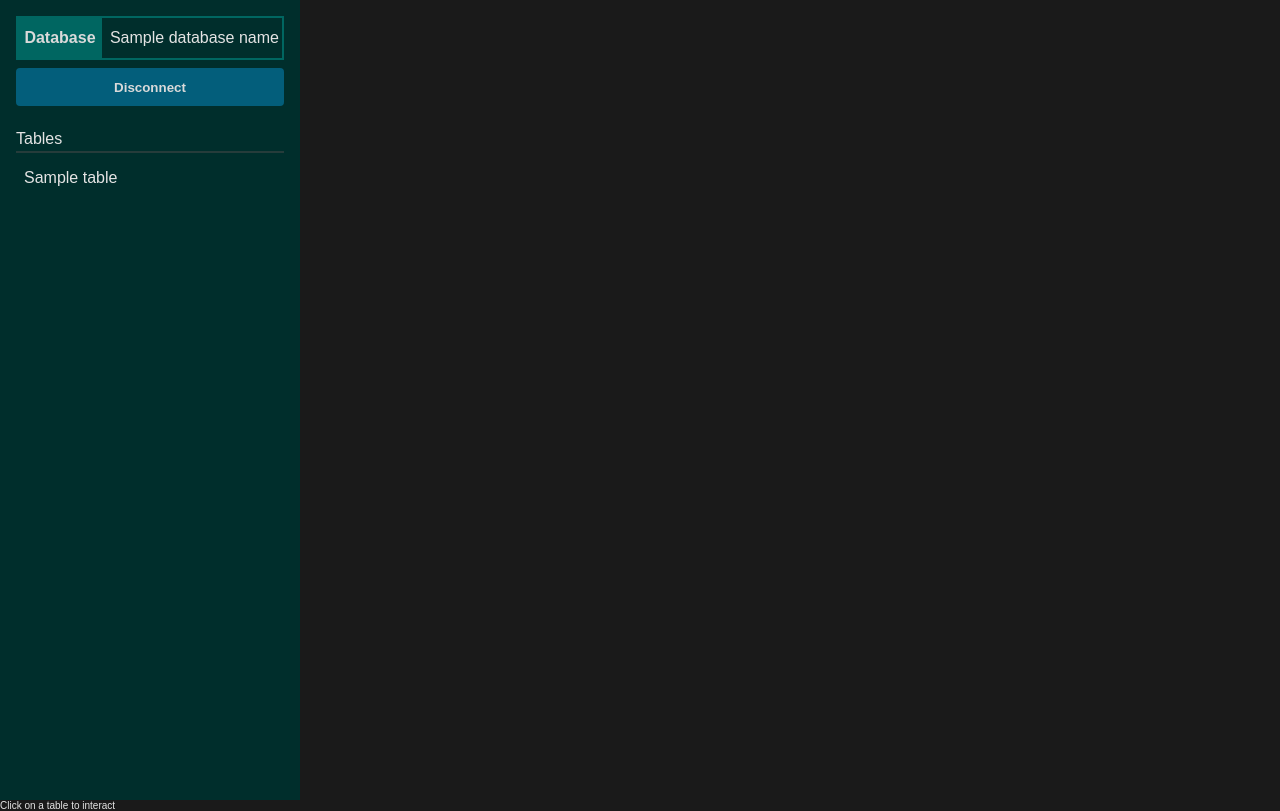
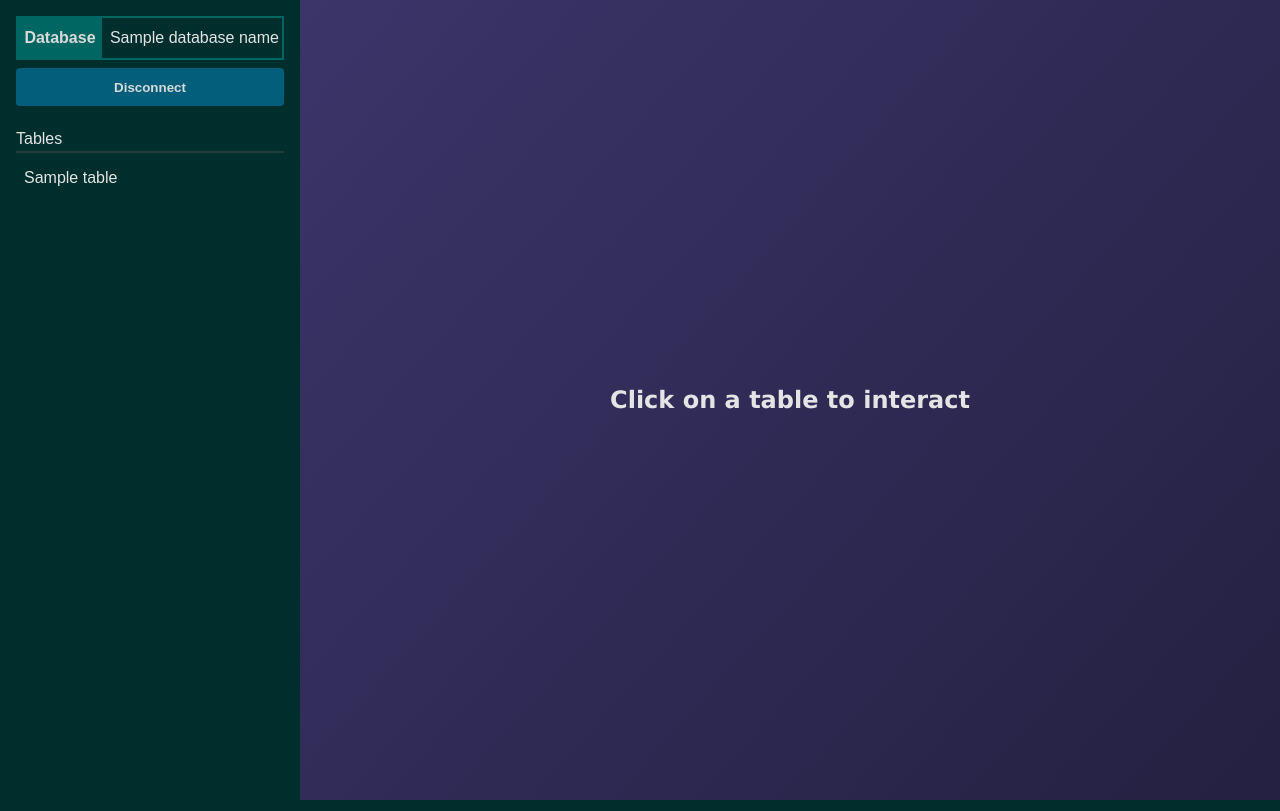
Before and after one commit to Sachin-Shetty13/database-gui, a Flask app: template templates/database.html in a window 1280 px wide. Run offline with Flask 3, Linux system fonts and the light colour scheme; the template is opened without the code that fills it: most values are stand-ins (such as "Sample title", 1, 10 or a date in 2020); some libraries are stand-ins or nearby versions.

Commit message:
added stylings for placeholders

```diff
--- a/static/database.css
+++ b/static/database.css
@@ -84,3 +84,89 @@
   cursor: pointer;
   background-color: #4b4b4b83;
 }
+
+.data-container {
+  display: flex;
+  flex-direction: column;
+}
+
+.data-title-placeholder {
+  font-size: 1.5rem;
+  text-align: center;
+  font-weight: bold;
+  font-family: "Lucida Sans", "Lucida Sans Regular", "Lucida Grande",
+    "Lucida Sans Unicode", Geneva, Verdana, sans-serif;
+
+  width: 100%;
+  height: 100%;
+  display: flex;
+  align-items: center;
+  justify-content: center;
+}
+
+.css-selector {
+  background: linear-gradient(312deg, #000000, #443d7a, #000000);
+  background-size: 600% 600%;
+
+  -webkit-animation: gradient 31s ease infinite;
+  -moz-animation: gradient 31s ease infinite;
+  animation: gradient 31s ease infinite;
+}
+
+@-webkit-keyframes gradient {
+  0% {
+    background-position: 0% 22%;
+  }
+  50% {
+    background-position: 100% 79%;
+  }
+  100% {
+    background-position: 0% 22%;
+  }
+}
+@-moz-keyframes gradient {
+  0% {
+    background-position: 0% 22%;
+  }
+  50% {
+    background-position: 100% 79%;
+  }
+  100% {
+    background-position: 0% 22%;
+  }
+}
+@keyframes gradient {
+  0% {
+    background-position: 0% 22%;
+  }
+  50% {
+    background-position: 100% 79%;
+  }
+  100% {
+    background-position: 0% 22%;
+  }
+}
+
+.data-title {
+  font-size: 1.5rem;
+  margin: 1rem;
+}
+
+table {
+  border-collapse: collapse;
+  width: 100%;
+
+  margin: 1rem;
+}
+
+.table-row th {
+  border: #555080;
+  padding: 0.5rem;
+  background-color: #645e9d;
+}
+
+.table-row td {
+  border: #555080;
+  padding: 0.5rem;
+  text-align: center;
+}
--- a/templates/database.html
+++ b/templates/database.html
@@ -16,15 +16,19 @@
         <ul class="table-list">
           {% for table in tables %}
           <li id="{{table}}" class="table-item">{{table}}</li>
+
+          {% else %}
+          <li>No tables found</li>
           {% endfor %}
         </ul>
       </section>
 
-      <section class="data-container"></section>
+      <section class="data-container">
+        <div class="data-title-placeholder css-selector">
+          Click on a table to interact
+        </div>
+      </section>
     </main>
-    <section class="data-container">
-      <div class="data-title">Click on a table to interact</div>
-    </section>
 
     <script>
       const tableItems = document.querySelectorAll(".table-item");
@@ -39,9 +43,9 @@
             const dataContainer = document.querySelector(".data-container");
             dataContainer.innerHTML = `
               <div class="data-title">Table: ${tableId}</div>
-              <table>
+              <table border="1">
                 <thead>
-                  <tr>
+                  <tr class="table-row">
                     ${data.columns
                       .map((column) => `<th>${column}</th>`)
                       .join("")}
@@ -51,7 +55,7 @@
                   ${data.rows
                     .map(
                       (row) =>
-                        `<tr>${row
+                        `<tr class="table-row">${row
                           .map((cell) => `<td>${cell}</td>`)
                           .join("")}</tr>`
                     )
@@ -68,5 +72,20 @@
         });
       });
     </script>
+
+    <script>
+      const disconnectBtn = document.querySelector(".disconnect-btn");
+      disconnectBtn.addEventListener("click", async (e) => {
+        try {
+          const response = await fetch("/disconnect", {
+            method: "GET",
+          });
+          if (!response.ok) return;
+          window.location.href = "/";
+        } catch (error) {
+          console.error("There was a problem with the fetch operation:", error);
+        }
+      });
+    </script>
   </body>
 </html>
```
